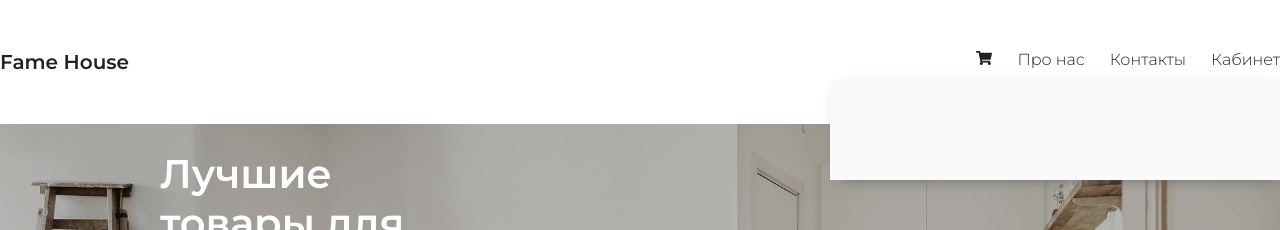
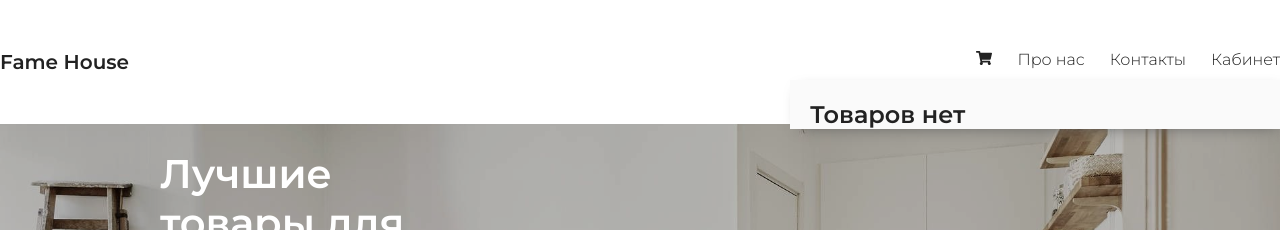
Before and after one commit to Dima12411/Shop, a React (Create React App) app: page / in a window 1280 px wide. Both pictures are taken after a click on the icon 984 px from the left and 58 px from the top of the page. Shown: the top 230 px of the page. Built offline with nearby package versions, Linux system fonts and the light colour scheme.

Commit message:
added a bar with text if products are not in the basket

```diff
--- a/src/components/header/Header.module.css
+++ b/src/components/header/Header.module.css
@@ -40,11 +40,12 @@
     top: 30px;
     right: 0;
     width: 450px;
-    min-height: 100px;
     background: #fafafa;
     -webkit-box-shadow: 4px 5px 15px -7px #606060;
     box-shadow: 4px 5px 15px -7px #606060;
     z-index: 1000;
+    padding: 20px;
+    padding-bottom: 0;
 }
 
 .presentation {
--- a/src/components/header/Header.tsx
+++ b/src/components/header/Header.tsx
@@ -14,6 +14,26 @@ const Header = ({orders, ...props}: PropsType) => {
         setCartOpen(!cartOpen)
     }
 
+    const showOrders = (orders:  Array<StateItemsType>) => {
+        return (
+            <div>
+                {orders.map(el => {
+                    return (
+                        <Order key={el.id} item={el}/>
+                    )
+                })}
+            </div>
+        )
+    }
+
+    const showNothing = () => {
+        return (
+            <div className={styles.empty}>
+                <h2>Товаров нет</h2>
+            </div>
+        )
+    }
+
     return (
         <header className={styles.header}>
             <div>
@@ -28,11 +48,10 @@ const Header = ({orders, ...props}: PropsType) => {
 
                 {cartOpen && (
                     <div className={styles.shop_cart}>
-                        {orders.map(el => {
-                            return (
-                                <Order key={el.id} item={el}/>
-                            )
-                        })}
+                        {orders.length > 0
+                            ? showOrders(orders)
+                            : showNothing()
+                        }
                     </div>
                 )}
             </div>
--- a/src/components/order/Order.module.css
+++ b/src/components/order/Order.module.css
@@ -1,5 +1,7 @@
 .item {
     width: 100%;
+    float: left;
+    margin-bottom: 20px;
 }
 
 .item img {
```
